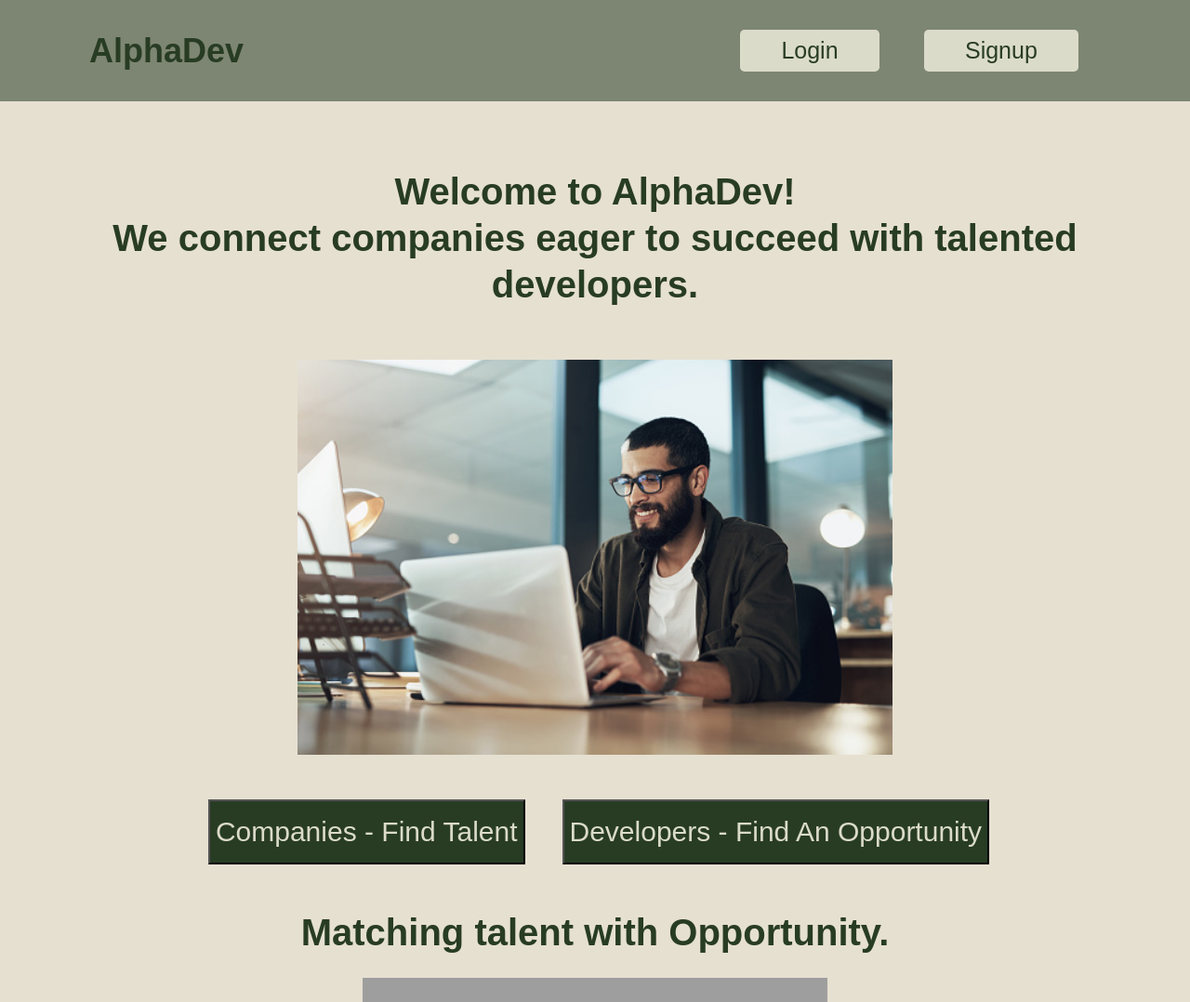
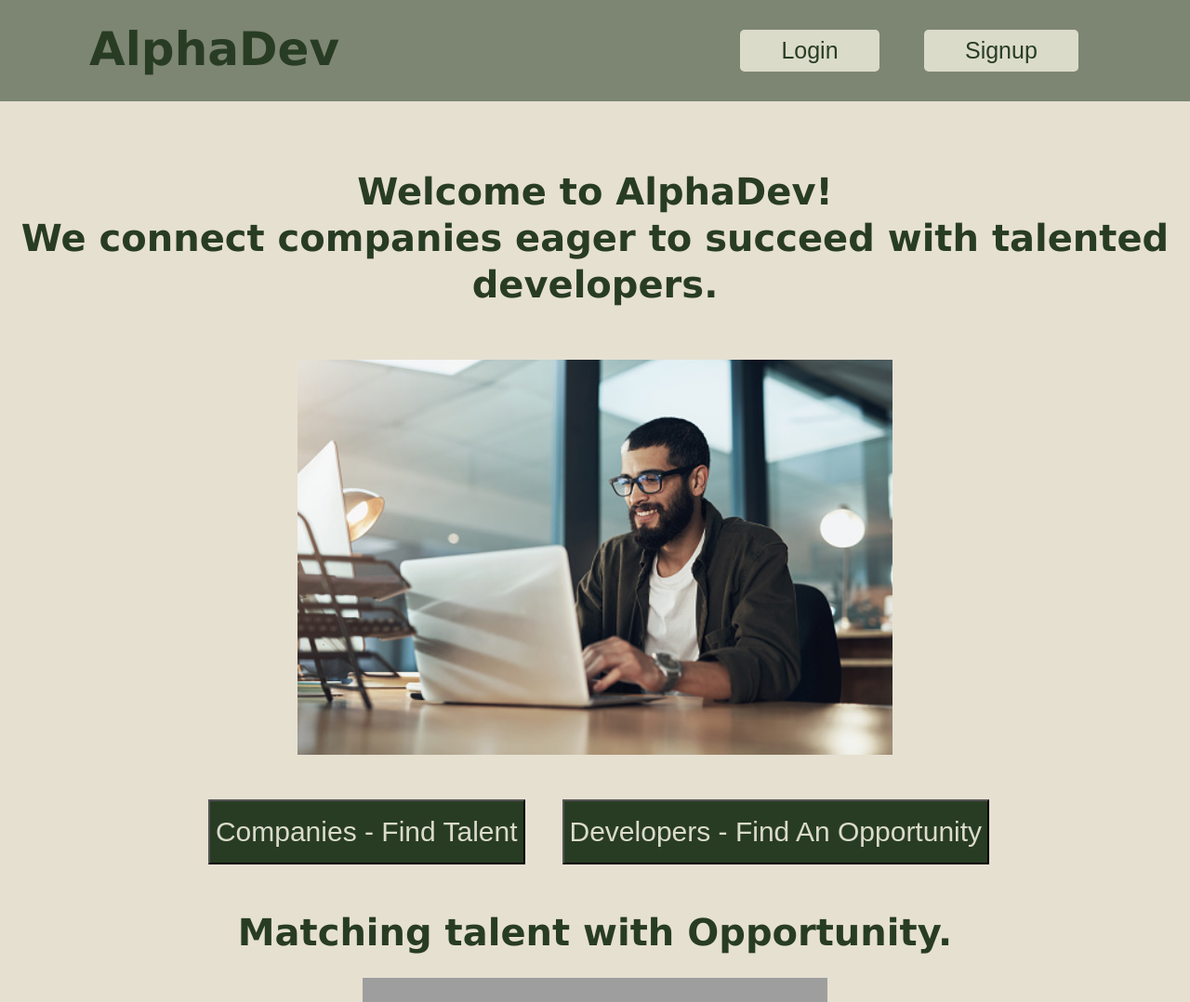
Before and after one commit to mibrahim234/Alpha-Dev, a React (Create React App) app in the folder client/: page / in a window 1280 px wide. Shown: the top 1078 px of the page at 93% size. Built offline with nearby package versions, Linux system fonts and the light colour scheme; grey boxes are pictures that could not be loaded.

Commit message:
fix up home page formatting

```diff
--- a/client/src/components/Header/index.js
+++ b/client/src/components/Header/index.js
@@ -13,37 +13,26 @@ const Header = () => {
     Auth.logout();
   };
 
-
-
-// return different navigation items depending on the outcome of the Auth.loggedIn().
-//  If it returns true, and we're logged in, we want to display navigation items tailored to the user.
-// If it returns false, we'll display the default items for logging in and signing up.
-
-// need to add resposiveness to buttons
   return (
     <header className="bg-secondary mb-4 py-2 flex-row align-center">
       <div className="container flex-row justify-space-between-lg justify-center align-center">
         <Link to="/">
-          <h1>AlphaDev</h1>
+          <h1 className='title mb-2 py-2'>AlphaDev</h1>
         </Link>
 
         <nav className="text-center">
           {Auth.loggedIn() ? (
             <>
-              <button className='btn m-4'> <Link to="/">Home</Link></button>
-              <button className='btn m-4'> <Link to="/companies">Companies</Link></button>
-              <button className='btn m-4'> <Link to="/devolopers">Developers</Link></button>
+              {/* <button className='btn m-4'> <Link to="/">Home</Link></button> */}
+              <button className='btn m-4 py-2'> <Link to="/companies">Companies</Link></button>
+              <button className='btn m-4 py-2'> <Link to="/devolopers">Developers</Link></button>
 
-              <button className='btn m-4'> <Link to="/" onClick={logout}>Logout</Link></button>
-
-              {/* <a href="/" onClick={logout}>
-                Logout
-              </a> */}
+              <button className='btn m-4 py-2'> <Link to="/" onClick={logout}>Logout</Link></button>
             </>
           ) : (
             <>
-             <button className='btn m-4'> <Link to="/login">Login</Link></button>
-             <button className='btn m-4'>  <Link to="/signup">Signup</Link> </button>
+             <button className='btn m-4 py-2'> <Link to="/login">Login</Link></button>
+             <button className='btn m-4 py-2'>  <Link to="/signup">Signup</Link> </button>
             </>
           )}
         </nav>
--- a/client/src/index.css
+++ b/client/src/index.css
@@ -41,6 +41,7 @@ body {
   width: 50%;
 } */
 
+/* Adjusting images */
 img {
   border-style: var(--descriptionhome);
   border-radius: var(--headerfooter);
@@ -50,10 +51,12 @@ img {
   width: 50%;
 }
 
+/* Second Image */
 .img1 {
-  height: 500px;
+  height: 400px;
   width: 500px;
 }
+
 h1,
 h2,
 h3,
@@ -264,6 +267,20 @@ nav a:hover {
 
 .container-fluid {
   width: 92%;
+}
+
+/* Title */
+.title {
+  font-size: 50px;
+font-family: 'Lucida Sans', 'Lucida Sans Regular', 'Lucida Grande', 'Lucida Sans Unicode', Geneva, Verdana, sans-serif;
+}
+
+.title:hover {
+  background-color: var(--textinsidebox);
+}
+ /* Change all h1 font family */
+h1 {
+  font-family: 'Lucida Sans', 'Lucida Sans Regular', 'Lucida Grande', 'Lucida Sans Unicode', Geneva, Verdana, sans-serif;
 }
 
 /* Button Styles for all buttons */
--- a/client/src/pages/Home.js
+++ b/client/src/pages/Home.js
@@ -19,7 +19,7 @@ const Home = () => {
 
           <button className="btn1 m-4 py-3"> <Link to="/companies">Companies - Find Talent</Link></button>
 
-          <button className="btn1 m-3 py-3"><Link to="/developers">Developers - Find An Opportunity</Link></button>
+          <button className="btn1 m-3 py-3"><Link to="/developer">Developers - Find An Opportunity</Link></button>
 
           </div>
 
```
